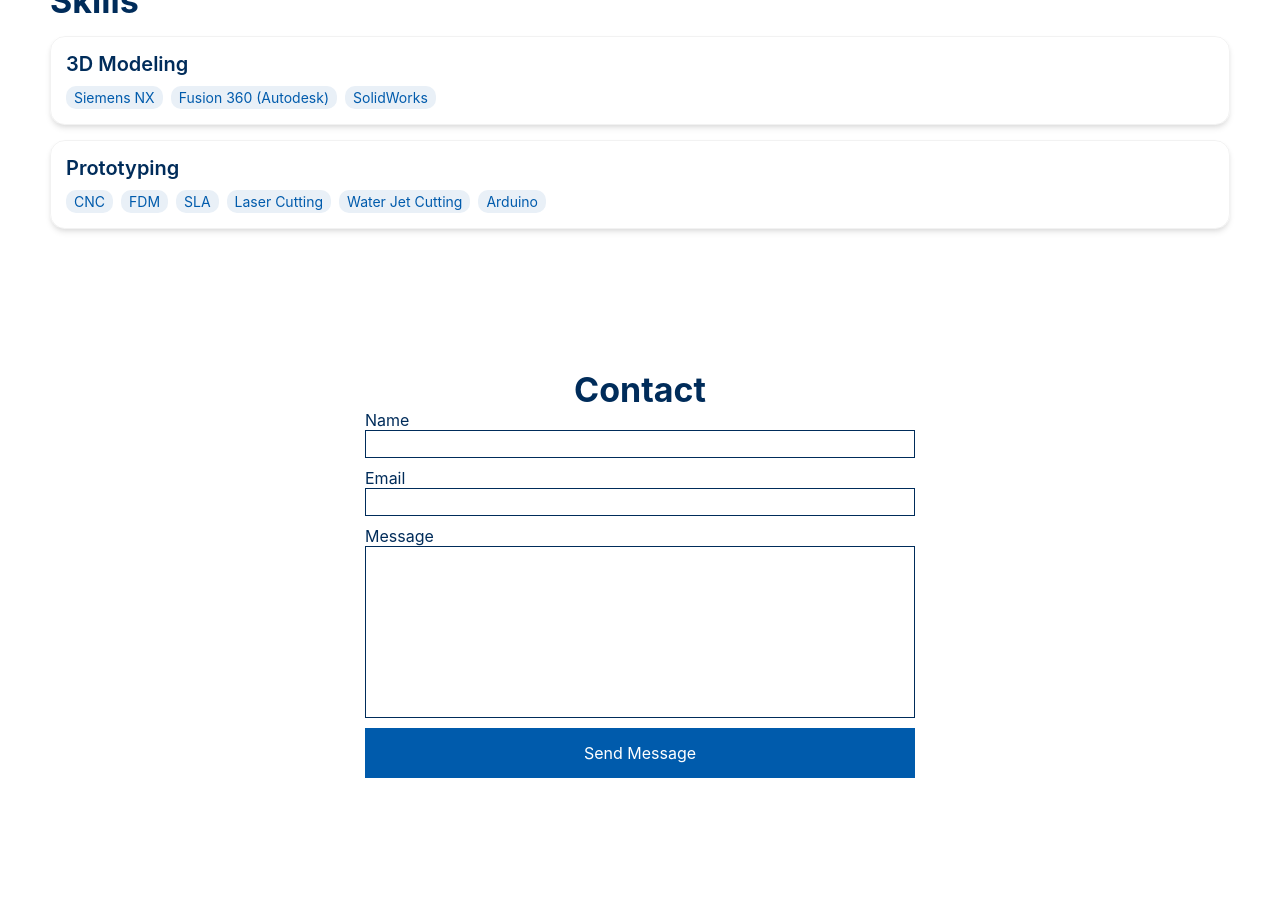
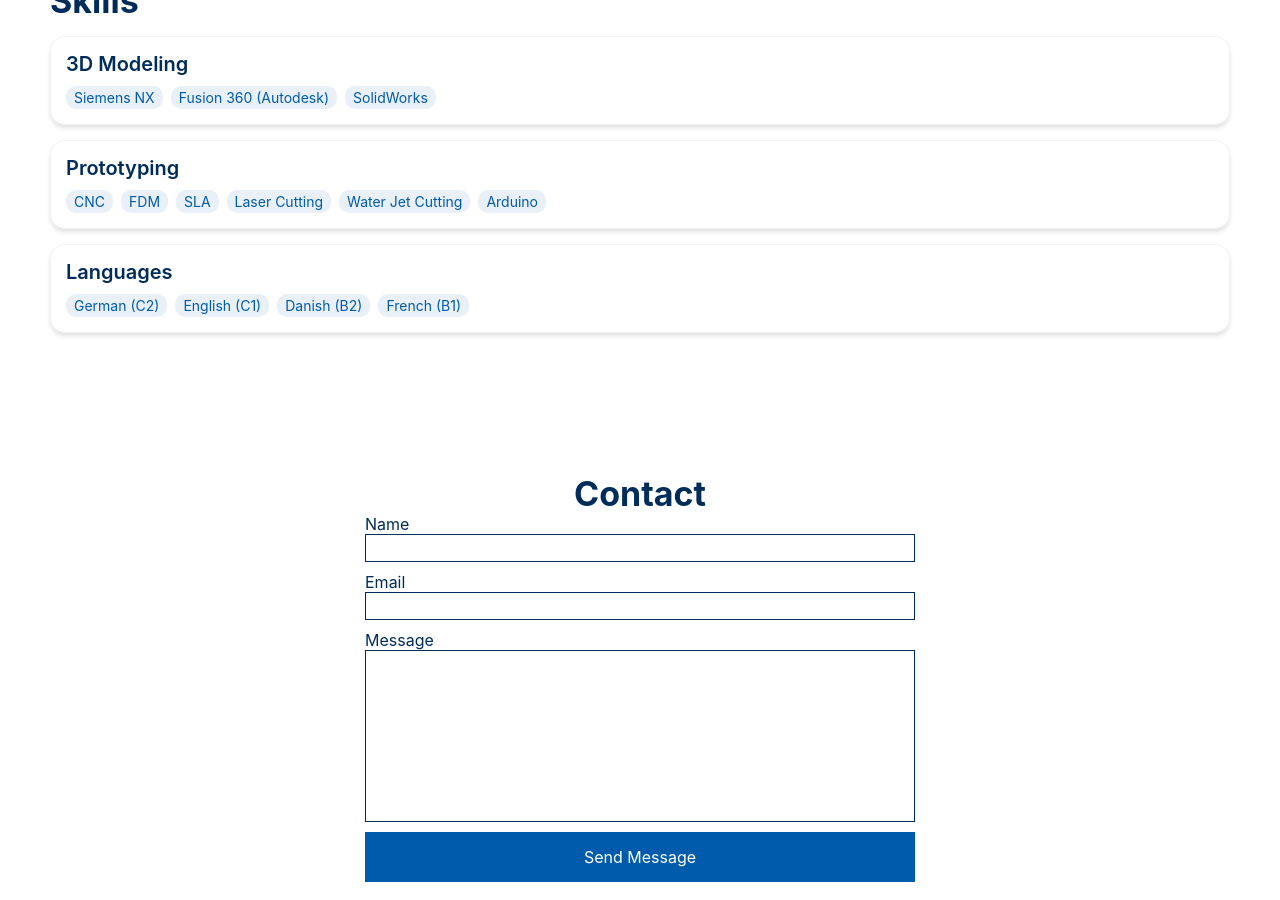
Before and after one commit to anengell/anengell.github.io, a Jekyll site: the page built from index.html, in a window 1280 px wide and 900 px high, scrolled down 2036 px. Built offline with Jekyll 4.4.1, drawn with Linux system fonts in a browser that asks for light colours.

Commit message:
Update _config.yml

```diff
--- a/_config.yml
+++ b/_config.yml
@@ -61,12 +61,12 @@ skills:
     #- Altium
     #- Eagle
     #- KiCad
-  #- category: Problem Solving / Risk Management
-    #tools:
-    #- Root Cause Analysis (e.g., 5 Whys, Fishbone Diagram)
-    #- DFMEA / PFMEA
-    #- Six Sigma methodologies
-    #- Shain Red-X
+  - category: Languages
+    tools:
+    - German (C2)
+    - English (C1)
+    - Danish (B2)
+    - French (B1)
 
 
 # Contact Form Setup. Setup an account and copy over the key. When someone fills out the form, it will be received in your email.
```
